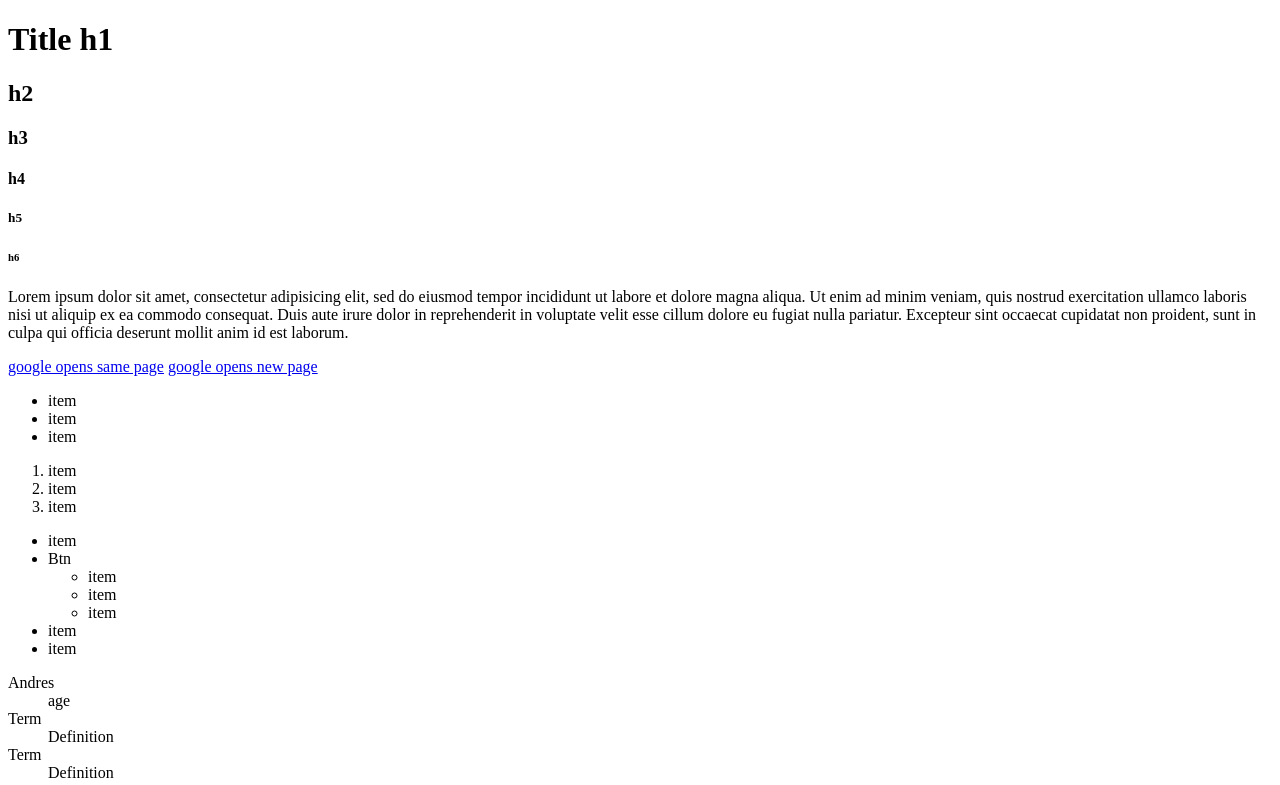
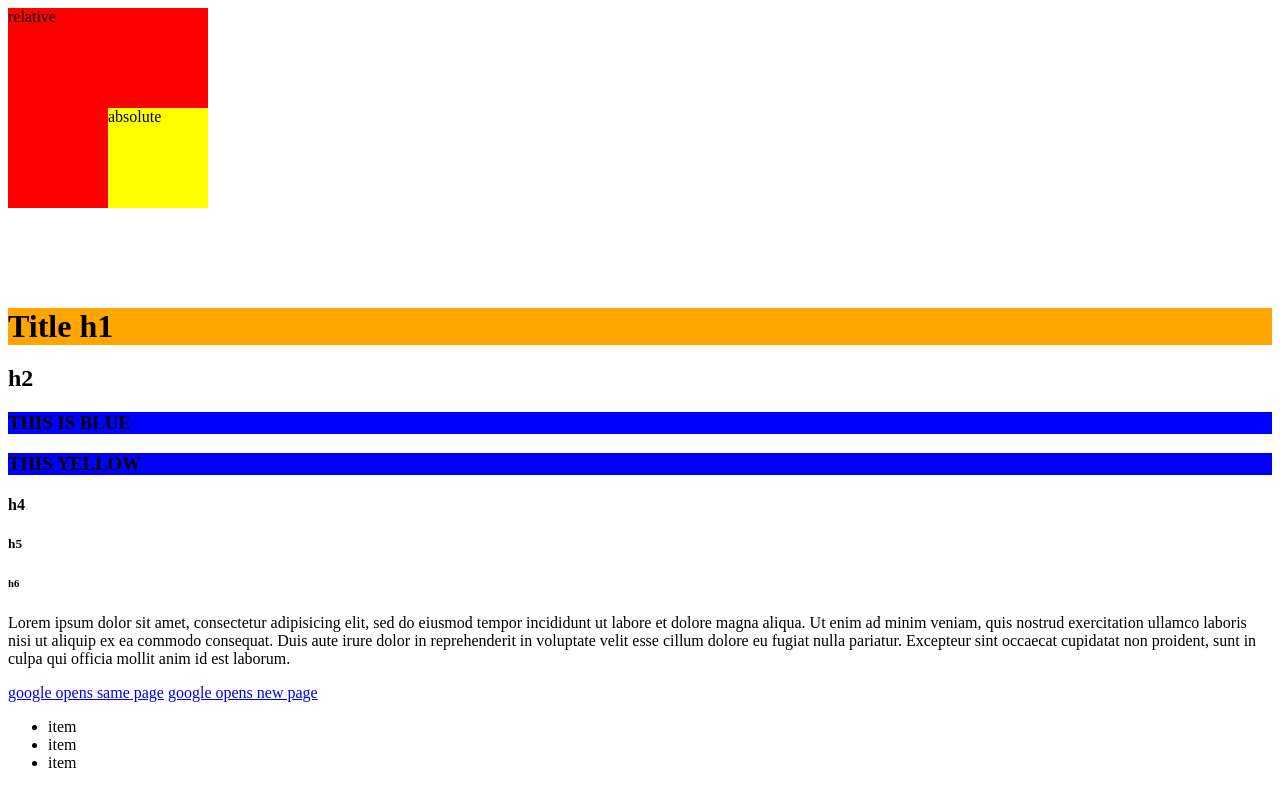
Before and after one commit to andresgalante/exmaple-files, a plain HTML site: page index.html in a window 1280 px wide. Shown: the top 785 px of the page. Drawn offline with Linux system fonts and the light colour scheme.

Commit message:
css positioning

```diff
--- /dev/null
+++ b/css/styles.css
@@ -0,0 +1,37 @@
+
+.relative{
+  position: relative;
+
+/*   Gives some color and size */
+  height: 200px;
+  width: 200px;
+  background: red;
+  margin-bottom: 100px;
+}
+
+
+.absolute{
+  position:  absolute;
+  right: 0;
+  bottom: 0;
+
+/*   Gives some color and size */
+  height: 100px;
+  width: 100px;
+  background: yellow;
+}
+
+h3{
+  background: blue !important;
+}
+
+div h3{
+  background: yellow;
+}
+
+h1{
+  background: orange;
+  padding: 0px;
+  margin: 0px;
+  border: 0px solid blue;
+}
--- a/index.html
+++ b/index.html
@@ -6,18 +6,40 @@
     <!--
       We wil add in this header styles, javascript, favicons, etc
     -->
+    <link href="css/styles.css" rel="stylesheet">
+
   </head>
 
   <body>
 
+
+    <div class="relative">
+      relative
+      <div class="absolute">
+       absolute
+      </div>
+    </div>
+
+
+
+
     <h1>Title h1</h1>
+
     <h2>h2</h2>
-    <h3>h3</h3>
+
+    <h3>THIS IS BLUE</h3>
+
+    <div>
+      <h3>THIS YELLOW</h3>
+    </div>
+
     <h4>h4</h4>
+
     <h5>h5</h5>
+
     <h6>h6</h6>
 
-    <p>Lorem ipsum dolor sit amet, consectetur adipisicing elit, sed do eiusmod tempor incididunt ut labore et dolore magna aliqua. Ut enim ad minim veniam, quis nostrud exercitation ullamco laboris nisi ut aliquip ex ea commodo consequat. Duis aute irure dolor in reprehenderit in voluptate velit esse cillum dolore eu fugiat nulla pariatur. Excepteur sint occaecat cupidatat non proident, sunt in culpa qui officia deserunt mollit anim id est laborum.</p>
+    <p>Lorem ipsum dolor sit amet, consectetur adipisicing elit, sed do eiusmod tempor incididunt ut labore et dolore magna aliqua. Ut enim ad minim veniam, quis nostrud exercitation ullamco laboris nisi ut aliquip ex ea commodo consequat. Duis aute irure dolor in reprehenderit in voluptate velit esse cillum dolore eu fugiat nulla pariatur. Excepteur sint occaecat cupidatat non proident, sunt in culpa qui officia mollit anim id est laborum.</p>
 
     <a href="http://google.com">google opens same page</a>
 
@@ -110,7 +132,7 @@
     <table>
       <thead>
       <tr>
-        <th>Header</th>
+        <th>Username</th>
         <th>header</th>
         <th>header</th>
       </tr>
```
